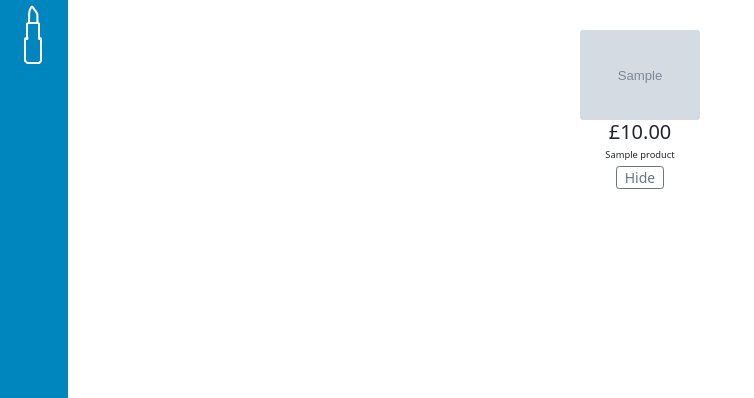
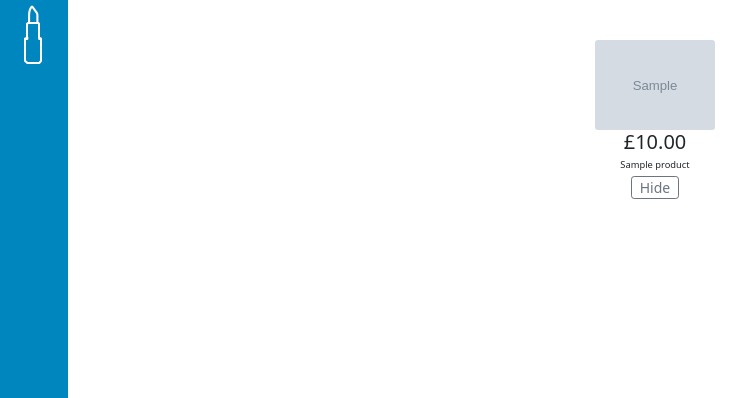
Before and after one commit to languephone/Scrape50, a Flask app: template templates/category.html in a window 1280 px wide. Shown: the part 56-454 px from the top of the page, without its empty margins (0-754 px from the left). Run offline with Flask 2, Linux system fonts and the light colour scheme; the template is opened without the code that fills it: most values are stand-ins (such as "Sample title", 1, 10 or a date in 2020); grey boxes marked "Sample" are stand-in pictures.

Commit message:
Added padding to product grid.

```diff
--- a/static/styles.css
+++ b/static/styles.css
@@ -7,6 +7,9 @@
     display: grid;
     gap: 1rem;
     grid-template-columns: repeat(auto-fit, minmax(100px, 1fr));
+    padding-top: 10px;
+    padding-left: 30px;
+    padding-bottom: 20px;
 }
 
 .product-card {
```
